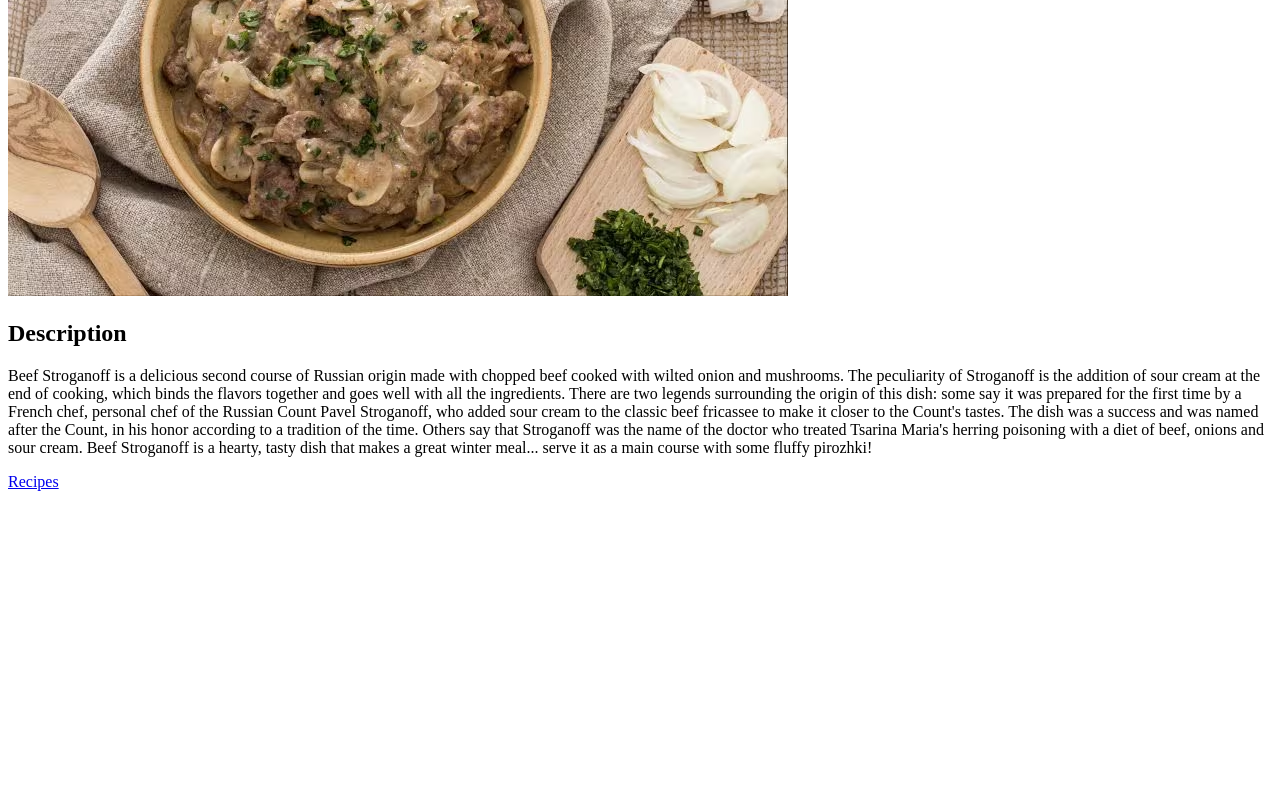
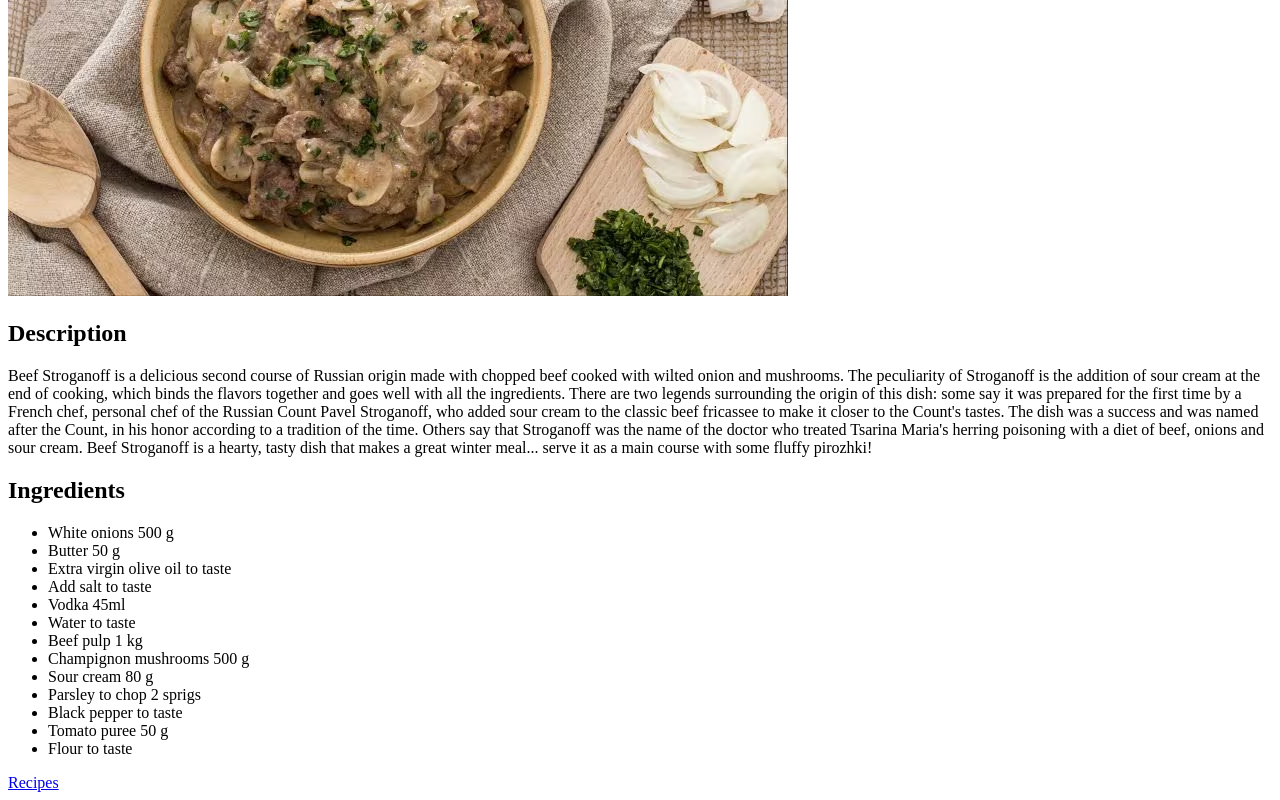
Before and after one commit to AleLoiac/odin-recipes, a plain HTML site: page recipes/beef_stroganoff.html in a window 1280 px wide. Shown: the part 304-1104 px from the top of the page. Before the commit the page ends 803 px from the top, so only its background shows below. Drawn offline with Linux system fonts and the light colour scheme.

Commit message:
Add ingredients to beef_stroganoff.html

```diff
--- a/recipes/beef_stroganoff.html
+++ b/recipes/beef_stroganoff.html
@@ -15,6 +15,22 @@
         There are two legends surrounding the origin of this dish: some say it was prepared for the first time by a French chef, personal chef of the Russian Count Pavel Stroganoff, who added sour cream to the classic beef fricassee to make it closer to the Count's tastes. The dish was a success and was named after the Count, in his honor according to a tradition of the time. Others say that Stroganoff was the name of the doctor who treated Tsarina Maria's herring poisoning with a diet of beef, onions and sour cream.
         Beef Stroganoff is a hearty, tasty dish that makes a great winter meal... serve it as a main course with some fluffy pirozhki!
     </p>
+    <h2>Ingredients</h2>
+    <ul>
+        <li>White onions 500 g</li>
+        <li>Butter 50 g</li>
+        <li>Extra virgin olive oil to taste</li>
+        <li>Add salt to taste</li>
+        <li>Vodka 45ml</li>
+        <li>Water to taste</li>
+        <li>Beef pulp 1 kg</li>
+        <li>Champignon mushrooms 500 g</li>
+        <li>Sour cream 80 g</li>
+        <li>Parsley to chop 2 sprigs</li>
+        <li>Black pepper to taste</li>
+        <li>Tomato puree 50 g</li>
+        <li>Flour to taste</li>
+    </ul>
     <a href="../index.html">Recipes</a>
 </body>
 </html>
```
